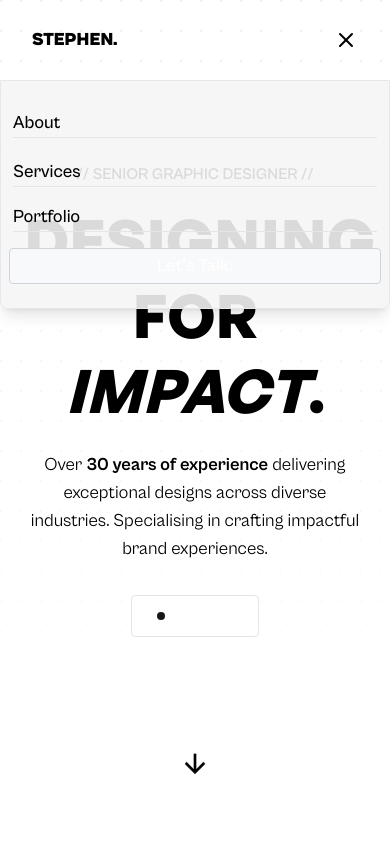
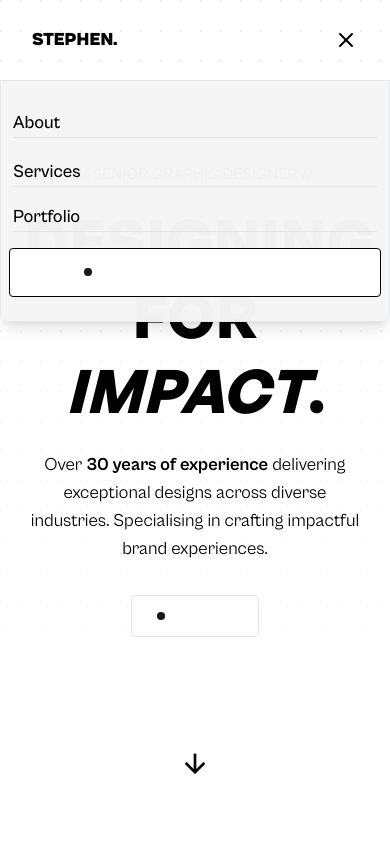
Before and after one commit to ProdiGeeZ/graphics-design-portfolio, a React (Vite) app: page / in a window 390 px wide. Both pictures are taken after a click on the button "Toggle menu". Shown: the top 844 px of the page. Built offline with nearby package versions, Linux system fonts and the light colour scheme.

Commit message:
change button colours to make text visible in mobile menu

```diff
--- a/src/components/custom/Header.tsx
+++ b/src/components/custom/Header.tsx
@@ -1,6 +1,5 @@
 "use client";
 
-import { Button } from "@/components/magicui/button";
 import { useScrollY } from "@/constants/useScrollY";
 import { motion } from "framer-motion";
 import { MenuIcon, X } from "lucide-react";
@@ -39,7 +38,7 @@ export function StickyHeader({ containerRef }: { containerRef: React.RefObject<H
                         {navItem.label}
                     </a>
                 ))}
-                <InteractiveHoverButton  className="text-[15px] items-center rounded-sm text-white border-black" text="Let's Talk!">
+                <InteractiveHoverButton className="text-[15px] items-center rounded-sm text-white border-black" text="Let's Talk!">
                 </InteractiveHoverButton>
             </nav>
             <button
@@ -54,7 +53,7 @@ export function StickyHeader({ containerRef }: { containerRef: React.RefObject<H
                     initial={{ opacity: 0, y: -20 }}
                     animate={{ opacity: 1, y: 0 }}
                     exit={{ opacity: 0, y: -20 }}
-                    className="absolute top-20 left-0 w-full text-black bg-[#f5f5f5e3] shadow-lg rounded-b-lg p-2 ease-in-out border border-1"
+                    className="absolute top-20 left-0 w-full text-black bg-[#f5f5f5fa] shadow-lg rounded-b-lg p-2 ease-in-out border border-1"
                 >
                     <nav className="flex flex-col items-right space-y-4 py-4 font-medium">
                         {navLinks.map((navItem) => (
@@ -70,13 +69,8 @@ export function StickyHeader({ containerRef }: { containerRef: React.RefObject<H
                                 </>
                             </a>
                         ))}
-                        <Button
-                            variant="outline"
-                            className="text-lg p-3 rounded-sm text-white"
-                            onClick={() => setMenuOpen(false)}
-                        >
-                            Let's Talk.
-                        </Button>
+                        <InteractiveHoverButton className="text-[15px] w-full rounded-sm text-white border-black p-3" text="Let's Talk!">
+                        </InteractiveHoverButton>
                     </nav>
                 </motion.div>
             )}
```
